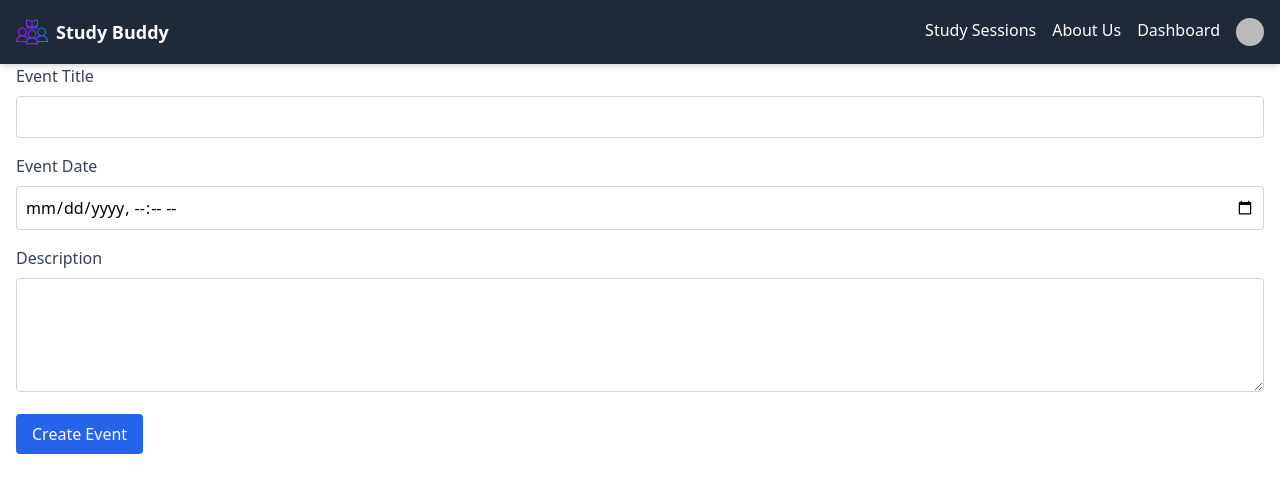
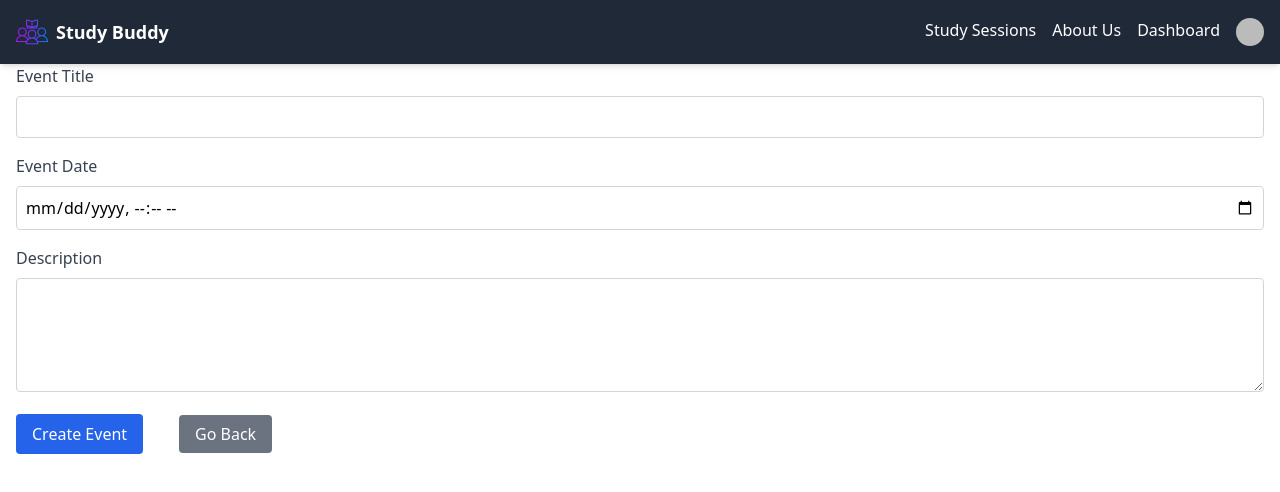
Before and after one commit to shuyi320/StudyTogether, a React (Vite) app in the folder frontend/: page /EventCreationPage in a window 1280 px wide. Shown: the top 492 px of the page. Built offline with nearby package versions, Linux system fonts and the light colour scheme; no server answers; sample sign-in values are in the browser's storage; some icons are missing.

Commit message:
Added schedule icon in the event page

```diff
--- a/frontend/src/components/Navbar.jsx
+++ b/frontend/src/components/Navbar.jsx
@@ -1,5 +1,4 @@
 // components/Navbar.js
-import React from 'react';
 import { Link } from 'react-router-dom';
 import Logo from '../assets/StudyTogetherIcon.png';
 import { UserButton, useAuth } from '@clerk/clerk-react';
--- a/frontend/src/components/SidebarItem.jsx
+++ b/frontend/src/components/SidebarItem.jsx
@@ -1,4 +1,3 @@
-import React from 'react';
 
 const SidebarItem = ({ name, href, isActive }) => {
     return (
--- a/frontend/src/pages/Dashboard.jsx
+++ b/frontend/src/pages/Dashboard.jsx
@@ -1,4 +1,4 @@
-import React, { useEffect, useState } from 'react';
+import { useEffect, useState } from 'react';
 import { useUser } from '@clerk/clerk-react';
 import Navbar from '../components/Navbar';
 import Sidebar from '../components/Sidebar';
--- a/frontend/src/pages/EventCreationPage.jsx
+++ b/frontend/src/pages/EventCreationPage.jsx
@@ -1,5 +1,6 @@
-import React, { useState } from 'react';
+import { useState } from 'react';
 import { useUser } from '@clerk/clerk-react';
+import { Link } from 'react-router-dom';
 
 const CreateEvent = () => {
     const { user } = useUser();
@@ -92,6 +93,9 @@ const CreateEvent = () => {
                 >
                     {loading ? 'Creating...' : 'Create Event'}
                 </button>
+                <Link to="/EventList" className="px-4 py-2 ml-9 bg-gray-500 text-white rounded hover:bg-black transition duration-200">
+                            Go Back
+                        </Link>
             </form>
         </div>
     );
--- a/frontend/src/pages/EventList.jsx
+++ b/frontend/src/pages/EventList.jsx
@@ -1,9 +1,8 @@
-import React, { useEffect, useState } from 'react';
-
-
+import { useEffect, useState } from 'react';
+import { FaCalendarPlus } from "react-icons/fa";
 import EventCard from '../components/EventCard'; // Import your EventCard component
-import Navbar from '../components/Navbar';
 import Sidebar from '../components/Sidebar';
+import { Link } from 'react-router-dom';
 
 const EventList = () => {
     const [events, setEvents] = useState([]);
@@ -50,7 +49,15 @@ const EventList = () => {
                         />
                     ))}
                 </div>
+
                 {loading && <p className="text-center mt-4">Loading more events...</p>}
+            </div>
+            <div className='fixed bg-gray-300 text-black bottom-5 right-5 p-3 rounded-full'>
+                <Link to='/EventCreationPage'>
+                    <span className="w-8 h-8 flex items-center justify-center text-2xl">
+                        <FaCalendarPlus />
+                    </span>
+                </Link>
             </div>
         </>
 
```
